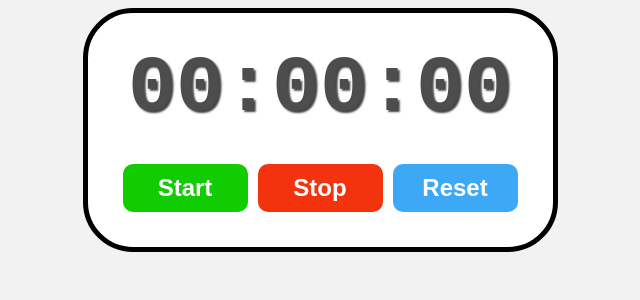
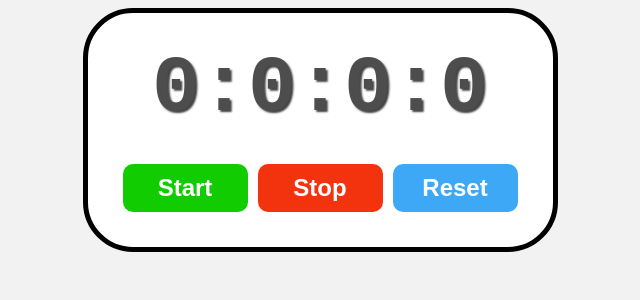
Before and after one commit to Junior-sierpik/StopWatch-React, a React (Vite) app in the folder StopWatch-React/: page / in a window 1280 px wide. Shown: the top 300 px of the page, without its empty margins (320-960 px from the left). Built offline with nearby package versions, Linux system fonts and the light colour scheme.

Commit message:
Update format time

```diff
--- a/StopWatch-React/src/stopwatch.jsx
+++ b/StopWatch-React/src/stopwatch.jsx
@@ -38,11 +38,11 @@ function stopWatch() {
   function formatTime(){
 
     let hours = Math.floor(elapsedTime / (1000 * 60 * 60));
-    let minutes = Math.floor(elapsedTime / ((1000 * 60) % 60));
-    let seconds = Math.floor(elapsedTime / (1000 % 60));
-    let miliseconds = Math.floor(elapsedTime % 1000 / 10);
+    let minutes = Math.floor(elapsedTime / (1000 * 60) % 60);
+    let seconds = Math.floor(elapsedTime / (1000) % 60);
+    let miliseconds = Math.floor((elapsedTime % 1000) / 10);
 
-    return `00:00:00`;
+    return `${hours}:${minutes}:${seconds}:${miliseconds}`;
   }
 
   return(
```
